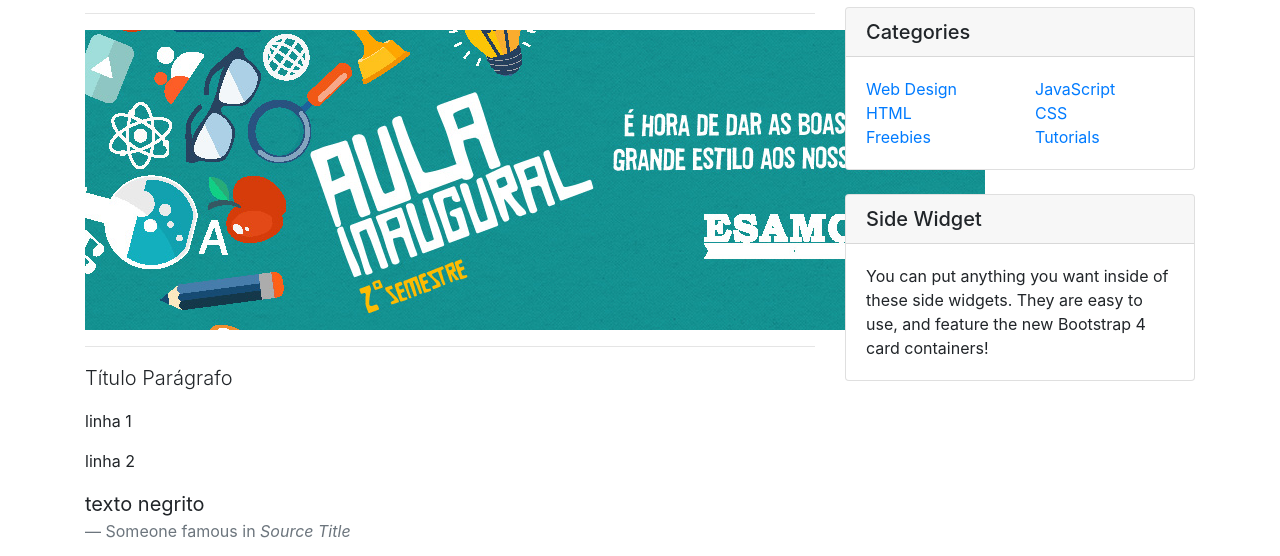
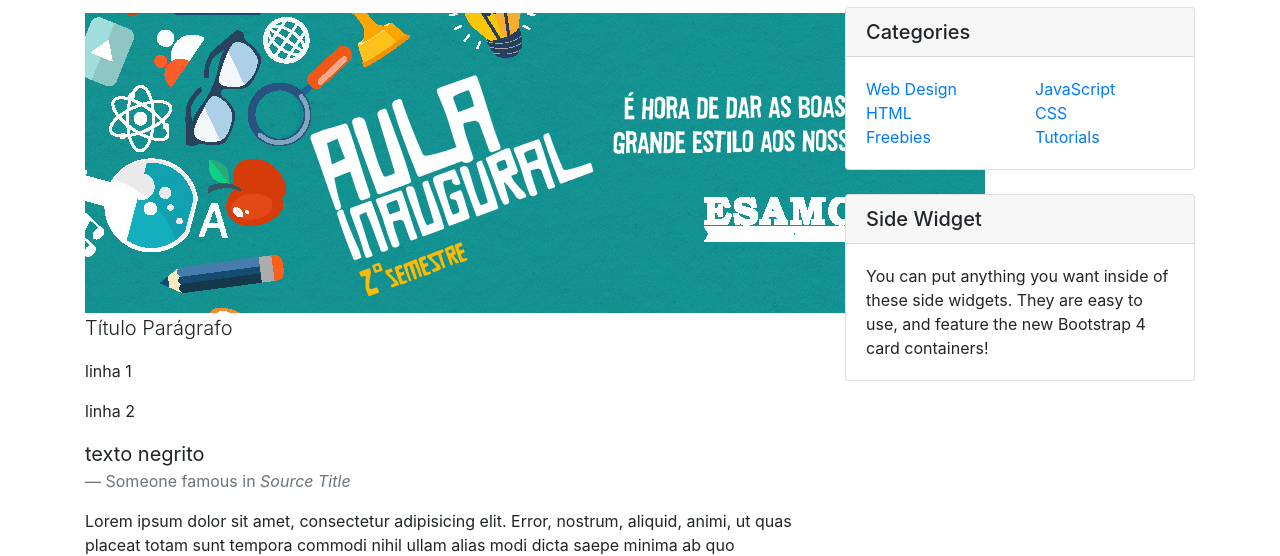
Before and after one commit to carvalhoengp/oanacronista, a website: page index.html in a window 1280 px wide. Shown: the part 226-782 px from the top of the page. Drawn offline with Linux system fonts and the light colour scheme.

Commit message:
Update index.html

```diff
--- a/index.html
+++ b/index.html
@@ -70,12 +70,10 @@
           <!-- Date/Time -->
           <p>Posted on January 1, 2018 at 12:00 PM</p>
 
-          <hr>
 
           <!-- Preview Image -->
-          <img src="images/foto1.JPG" alt="foto do post"/>
+          <img src="oanacronista/images/foto1.jpg" alt="foto do post"/>
 
-          <hr>
 
           <!-- Post Content -->
           <p class="lead"> Título Parágrafo</p>
```
